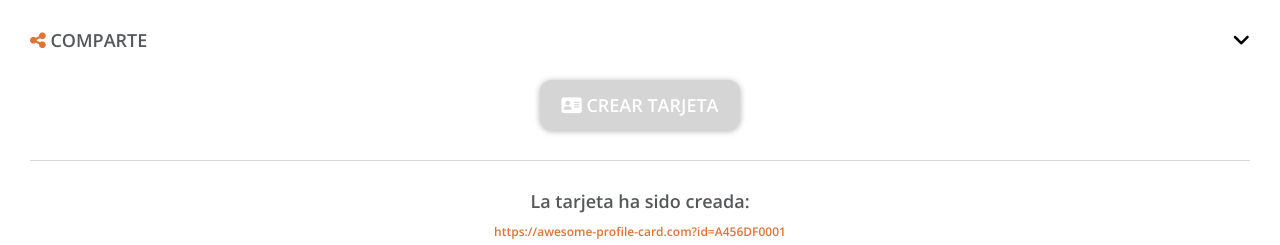
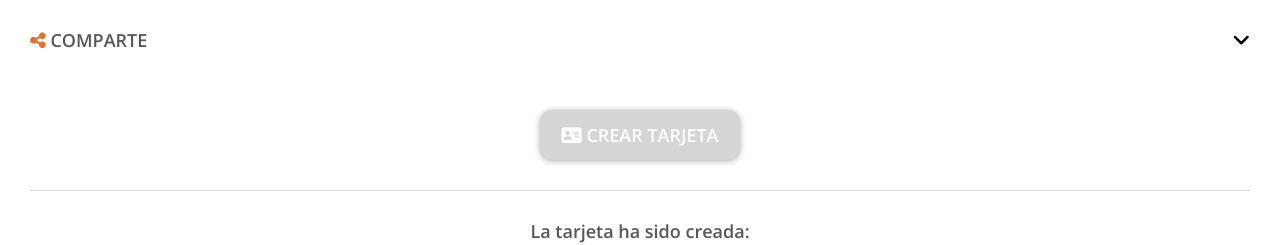
Before and after one commit to Adalab/project-promo-q-module-2-team-1, a website: page src/html/app.html in a window 1280 px wide. Shown: the top 245 px of the page. Drawn offline with nearby package versions, Linux system fonts and the light colour scheme; files that its build step writes are made by us from their sources.

Commit message:
add legend app_share

```diff
--- a/src/html/partials/app_share.html
+++ b/src/html/partials/app_share.html
@@ -1,6 +1,8 @@
 <fieldset class="contain_share">
-    <h2 class="share"><i class="fa-solid fa-share-nodes"></i> comparte</h2>
-    <i class="fa-solid fa-angle-down"></i>
+    <legend>
+        <h2 class="share"><i class="fa-solid fa-share-nodes"></i> comparte</h2>
+        <i class="fa-solid fa-angle-down"></i>
+    </legend>
     <div class="create_button">
         <button class="submit_button" type="submit"><i class="fa fa-address-card"></i> crear tarjeta</button>
     </div>
--- a/src/scss/layout/_app_share.scss
+++ b/src/scss/layout/_app_share.scss
@@ -5,6 +5,7 @@
   color: $font_color_primary;
   font-size: 18px;
   line-height: 20px;
+  padding-top: 30px;
 }
 
 .fa-share-nodes {
```
